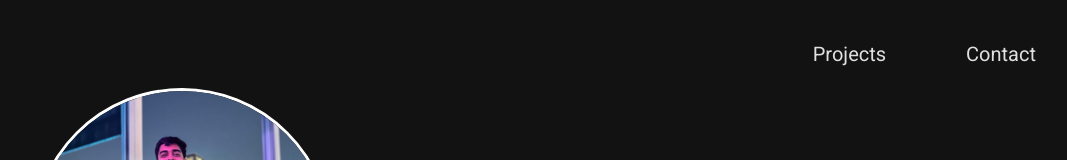
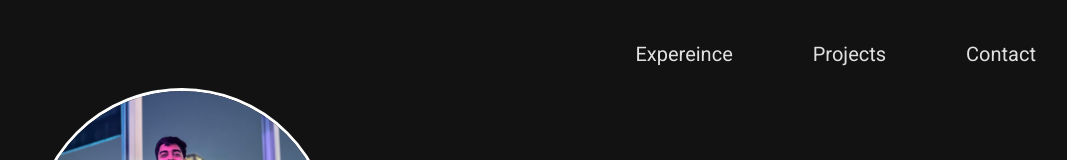
Before and after one commit to rohan17398/Portfolio_react, a React (Create React App) app: page / in a window 1280 px wide. Shown: the top 160 px of the page, without its empty margins (96-1163 px from the left). Built offline with nearby package versions, Linux system fonts and the light colour scheme.

Commit message:
header changes

```diff
--- a/src/components/Header.js
+++ b/src/components/Header.js
@@ -4,6 +4,14 @@ const Header = () => {
   return (
     <nav className="space-x-10">
       <ul className="flex flex-row space-x-4 md:space-x-10 md:text-xl justify-center md:justify-end font-medium">
+      <li>
+          <a
+            href="#experience"
+            className="py-1 px-5 hover:bg-gray focus:bg-gray rounded-lg"
+          >
+            Expereince
+          </a>
+        </li>
         <li>
           <a
             href="#projects"
```
